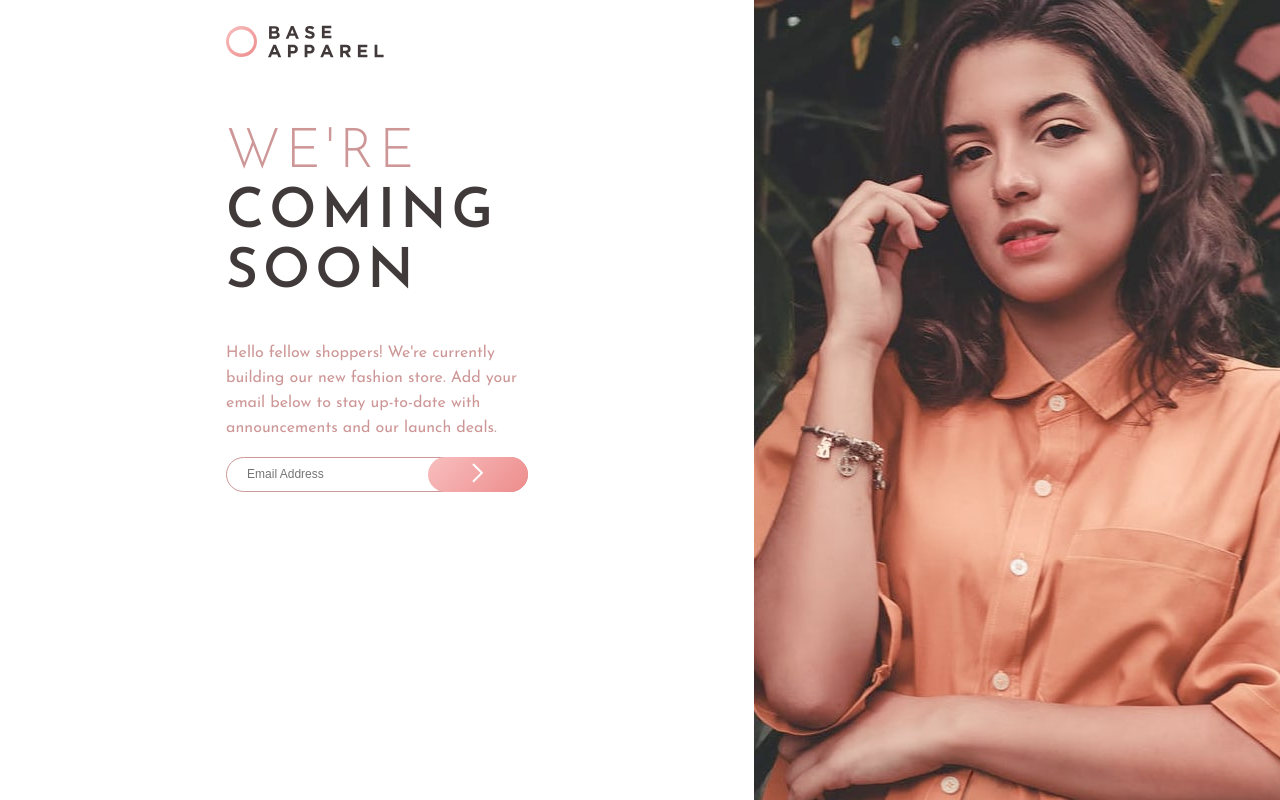
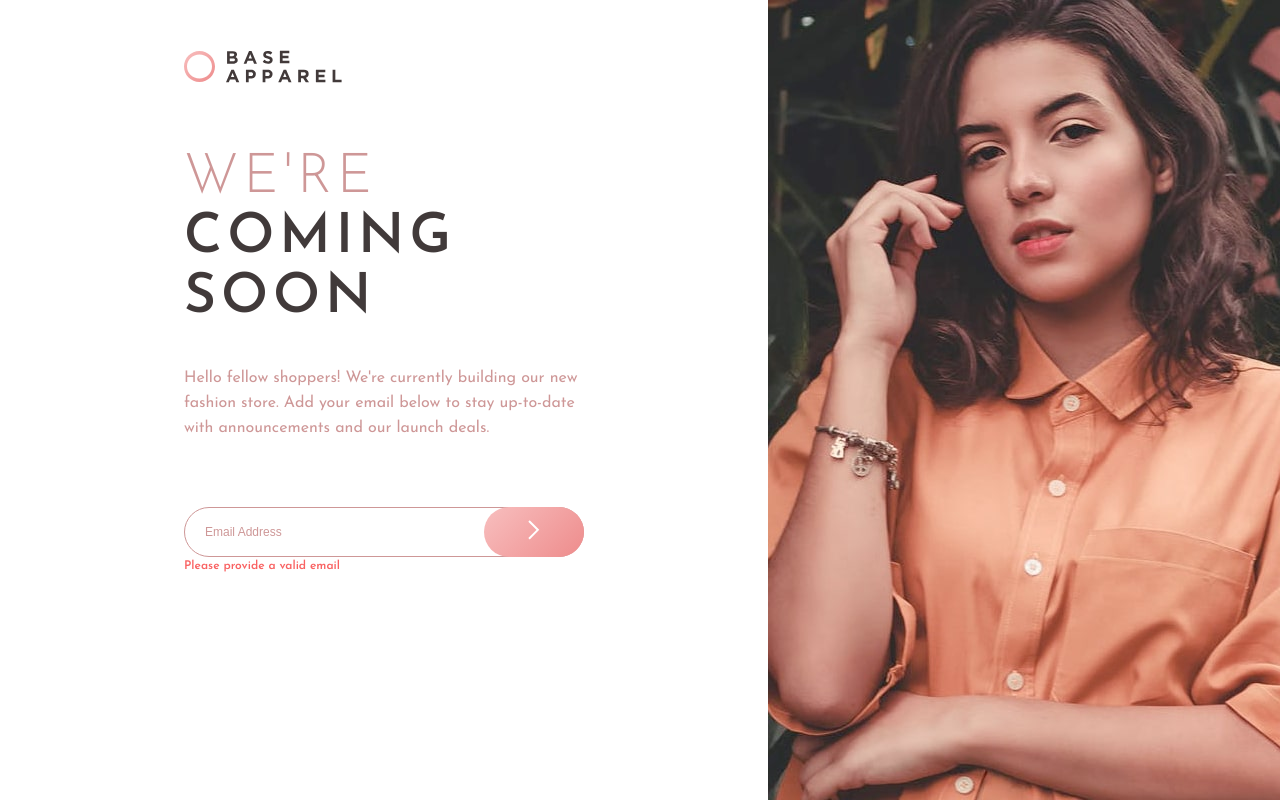
Before and after one commit to elshaw82/base-apparel, a plain HTML site: page index.html in a window 1280 px wide. Drawn offline with Linux system fonts and the light colour scheme.

Commit message:
Inner container added

```diff
--- a/index.html
+++ b/index.html
@@ -13,14 +13,14 @@
 <body>
   <div class="container">
 
-  <div class="inner">
+
 
 
       <div class="left">
+        <div class="inner">
         <div class="logo">
           <img src="images/logo.svg" alt="logo">
         </div>
-
         <h1><span class="we're">We're </span><br/>
            coming<br/>
            soon
@@ -33,9 +33,12 @@
     <input type="email" placeholder="Email Address" required>
     <button class="button">
       <img src="images/icon-arrow.svg" ></button>
+      <small>Please provide a valid email</small>
   </form>
 </div>
+
 </div>
+
   <div class="right">
 
   </div>
--- a/style.css
+++ b/style.css
@@ -21,17 +21,20 @@ min-height: 100vh;
 display:flex;
 }
 
-
-
 .left {
-width:40%;
+width:60%;
 margin:0 auto;
 
 }
 
+
+.inner {
+max-width: 400px;
+margin:auto;
+}
+
 .logo {
- padding:25px 0 25px 0;
-
+ padding:50px 0 25px 0;
 }
 
 h1 {
@@ -51,27 +54,42 @@ h1 > span {
 p {
     color:var(--Desaturated-Red);
     line-height:25px;
+    padding-bottom: 50px;
 }
 
 form {
+
    position: relative;
+
 }
 
 input {
     width:100%;
     border: solid thin var(--Desaturated-Red);
     border-radius:40px;
-    height:35px;
+    height:50px;
     padding-left: 20px;
     font-size:12px;
     color:var(--Desaturated-Red);
+}
+
+input::placeholder{
+    color:var(--Desaturated-Red);
+}
+
+
+small {
+    font-size:12px;
+    color:var(--Soft-Red);
+    font-weight: 600;
+    margin-top: 20px;
 }
 
 .button {
     background-image: linear-gradient(135deg, hsl(0, 80%, 86%), hsl(0, 74%, 74%));
     border-radius: 40px;
     width:100px;
-    height:35px;
+    height:50px;
     border:none;
     position:absolute;
     right:0;
@@ -80,10 +98,8 @@ input {
 }
 
 
-
 .right {
-    width:60%;
+    width:40%;
     background-image: url("images/hero-desktop.jpg");
     background-size:cover;
-
 }
```
